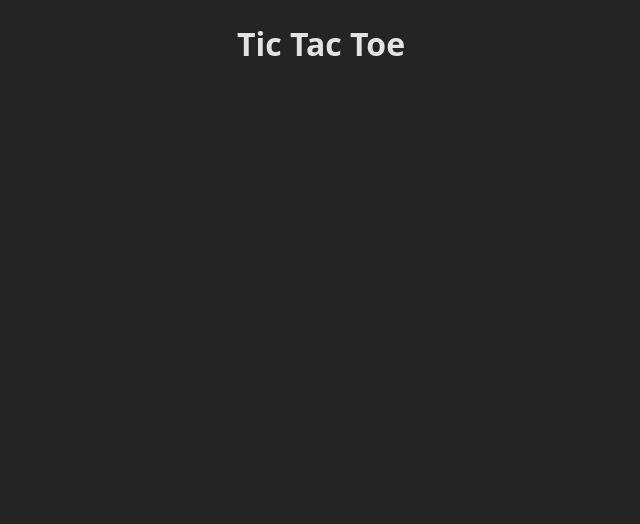
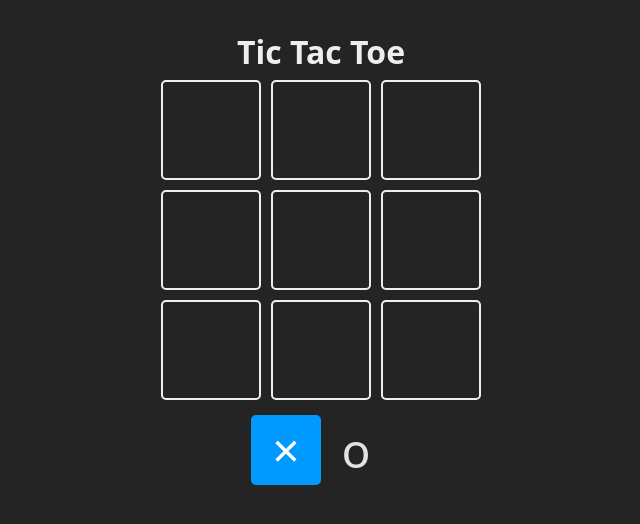
Before and after one commit to jozefntes/tic-tac-toe, a React (Vite) app: page / in a window 1280 px wide. Shown: the top 524 px of the page, without its empty margins (319-959 px from the left). Built offline with nearby package versions, Linux system fonts and the light colour scheme.

Commit message:
Update Tic Tac Toe game with board and turn state

```diff
--- a/src/App.jsx
+++ b/src/App.jsx
@@ -1,7 +1,59 @@
-import './App.css'
+import { useState } from "react";
+
+const TURNS = {
+  X: "×",
+  O: "o",
+};
+
+const Square = ({ children, isSelected, updateBoard, index }) => {
+  const className = `square ${isSelected ? "is-selected" : ""}`;
+
+  const handleClick = () => {
+    updateBoard(index);
+  }
+
+  return (
+    <div onClick={handleClick} className={className}>
+      {children}
+    </div>
+  );
+};
 
 function App() {
-  return <h1>Tic Tac Toe</h1>
+  const [board, setBoard] = useState(Array(9).fill(null));
+  console.log(board);
+
+  const [turn, setTurn] = useState(TURNS.X);
+
+  const updateBoard = (index) => {
+    const newBoard = [...board];
+    newBoard[index] = turn;
+    setBoard(newBoard);
+
+    const newTurn = turn === TURNS.X ? TURNS.O : TURNS.X;
+    setTurn(newTurn);
+  }
+
+  return (
+    <main className="board">
+      <h1>Tic Tac Toe</h1>
+
+      <section className="game">
+        {board.map((_, index) => {
+          return (
+            <Square key={index} index={index} updateBoard={updateBoard}>
+              {board[index]}
+            </Square>
+          );
+        })}
+      </section>
+
+      <section className="turn">
+        <Square isSelected={turn === TURNS.X}>{TURNS.X}</Square>
+        <Square isSelected={turn === TURNS.O}>{TURNS.O}</Square>
+      </section>
+    </main>
+  );
 }
 
-export default App
+export default App;
```
